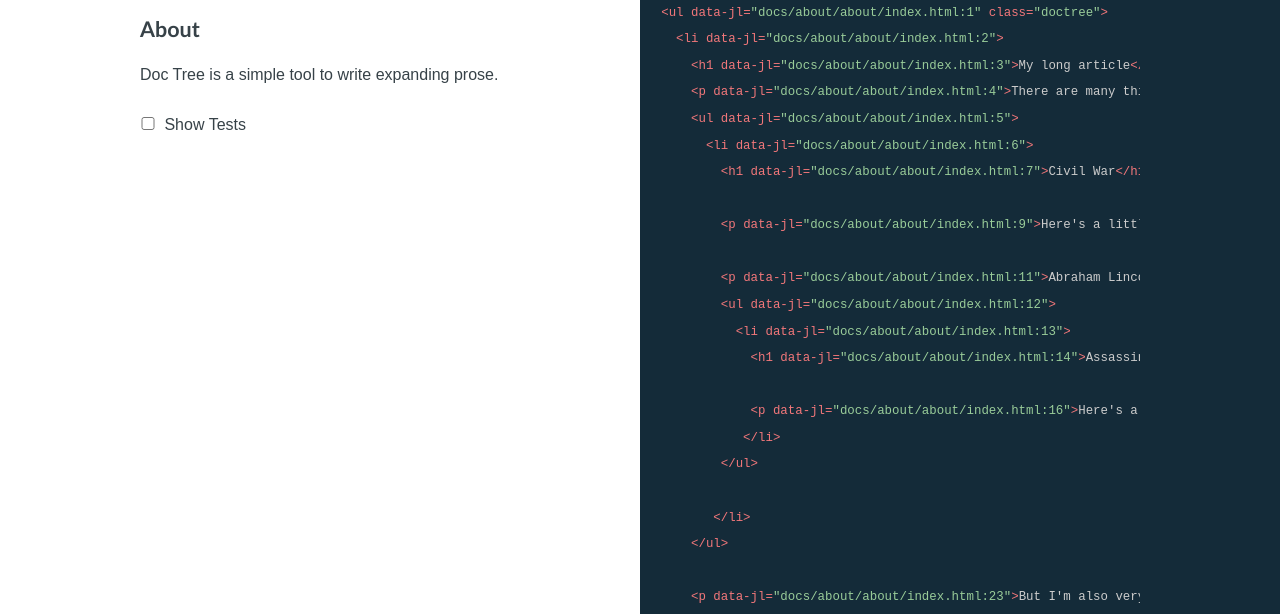
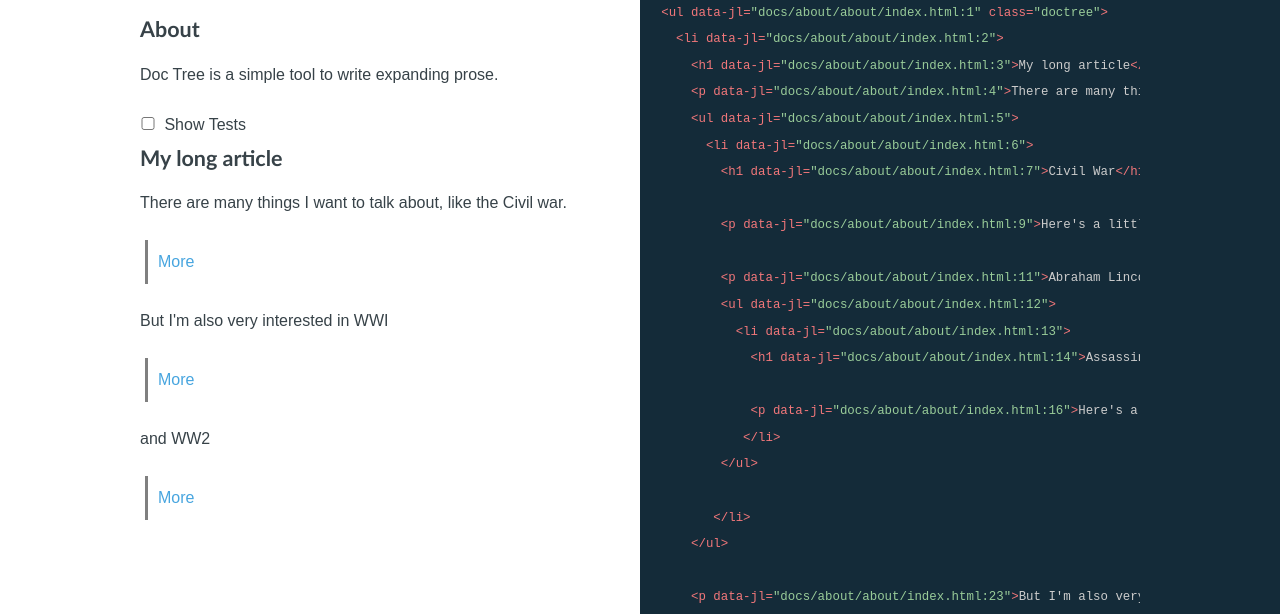
Before and after one commit to adamjgrant/DocTree, a plain HTML site: page index.html in a window 1280 px wide. Shown: the part 170-784 px from the top of the page. Drawn offline with Linux system fonts and the light colour scheme.

Commit message:
Fixing docs

```diff
--- a/docs.js
+++ b/docs.js
@@ -158,3 +158,5 @@ test_sandbox.id = "test-sandbox";
 test_sandbox.style.width = test_sandbox.style.height = 0;
 test_sandbox.style.overflow = "hidden";
 document.body.append(test_sandbox);
+
+docReady();
--- a/docs/about/about/tests.js
+++ b/docs/about/about/tests.js
@@ -2,8 +2,9 @@ doc({
   attach_id: "about/about",
   tests: [
     test("ul structure gets links above nested ULs", () => {
-      const doctree1 = document.getElementById('first_level'),
-            doctree2 = document.getElementById('second');
+      var test_sb  = document.getElementById('test-sandbox'),
+          doctree1 = test_sb.querySelector('#first_level'),
+          doctree2 = test_sb.querySelector('#second');
 
       var links_in_first_level,
           links_in_second_level,
@@ -17,7 +18,7 @@ doc({
             second_level = doctree2.querySelector("#second_level"),
             third_level  = doctree2.querySelector("#third_level");
 
-      const doctrees = document.querySelectorAll(".doctree");
+      const doctrees = test_sb.querySelectorAll(".doctree");
       doctrees.forEach(doctree => {
         new DocTree(doctree);
       });
@@ -36,19 +37,19 @@ doc({
         }
       }
 
-      var first_more_link = document.querySelector("#second #second_level > .doctree-expand");
+      var first_more_link = test_sb.querySelector("#second #second_level > .doctree-expand > a");
       eventFire(first_more_link, "click");
-      name_of_more1_link = Array.prototype.slice.call(first_more_link.parentNode.classList).join(" ");
+      name_of_more1_link = Array.prototype.slice.call(first_more_link.parentNode.parentNode.classList).join(" ");
 
       eventFire(first_more_link, "click");
-      name_of_more1_link2 = Array.prototype.slice.call(first_more_link.parentNode.classList).join(" ");
+      name_of_more1_link2 = Array.prototype.slice.call(first_more_link.parentNode.parentNode.classList).join(" ");
 
-      var second_more_link = document.querySelector("#second #third_level > .doctree-expand");
+      var second_more_link = test_sb.querySelector("#second #third_level > .doctree-expand > a");
       eventFire(second_more_link, "click");
-      name_of_more2_link = Array.prototype.slice.call(second_more_link.parentNode.classList).join(" ");
+      name_of_more2_link = Array.prototype.slice.call(second_more_link.parentNode.parentNode.classList).join(" ");
 
       eventFire(second_more_link, "click");
-      name_of_more2_link2 = Array.prototype.slice.call(second_more_link.parentNode.classList).join(" ");
+      name_of_more2_link2 = Array.prototype.slice.call(second_more_link.parentNode.parentNode.classList).join(" ");
 
       return [
         assert("First level does not have links", links_in_first_level, 0)
--- a/doctree.js
+++ b/doctree.js
@@ -16,21 +16,26 @@ class DocTree {
 
   bind_links() {
     this.sub_sections().forEach(sub_section => {
-      (sub_section => {
-        var expander     = sub_section.parent_element.querySelector("li.doctree-expand"),
+        var expander     = sub_section.parent_element.querySelector(":scope > li.doctree-expand a"),
             clickHandler = (e) => {
+              console.log("click handler fired");
               var link = e.target,
-                  ul   = link.parentNode;
+                  ul   = link.parentNode.parentNode;
 
-              if (Array.prototype.slice.call(ul.classList).indexOf('visible') > -1) {
+              if (ul.classList.contains('visible')) {
                 ul.classList.remove('visible');
               }
               else {
                 ul.classList.add('visible');
               }
+              e.stopPropagation();
+              return e.preventDefault();
             }
+
+      ((sub_section, expander, clickHandler) => {
         expander.addEventListener("click", clickHandler);
-      })(sub_section);
+        console.log(this.parent_element, expander);
+      })(sub_section, expander, clickHandler);
     });
   }
 
@@ -47,7 +52,7 @@ class DocTree {
   }
 
   sub_sections() {
-    if (this.sub_sects) return this.sub_sects;
+    if (!this.sub_sects) {
       this.sub_sects = this.child_nodes().filter(childNode => {
         return (typeof(childNode.querySelectorAll) == 'function');
       }).map(childNode => {
@@ -55,6 +60,7 @@ class DocTree {
       }).flat().flat().map(doc_tree => {
         return new DocTree(doc_tree);
       });
+    }
 
     return this.sub_sects
   }
--- a/index.html
+++ b/index.html
@@ -4,6 +4,7 @@
     <link rel="stylesheet" href="kickstart.min.css">
     <link rel="stylesheet" href="style.css">
     <link rel="stylesheet" href="doctree.css">
+    <script src="doctree.js"></script>
     <meta charset="utf8">
     <meta name="viewport" content="width=device-width, initial-scale=1.0, maximum-scale=1, user-scalable=no">
     <title>Doc Tree</title>
@@ -18,6 +19,7 @@
     <article data-attach="about/about">
       <h1>About</h1>
       <p>Doc Tree is a simple tool to write expanding prose.</p>
+
       <label>
         <input id="show-tests" type="checkbox" />
         Show Tests
@@ -30,9 +32,55 @@
           🔴 <span>0</span> Failing,
         </p>
       </div>
+
+      <ul class="doctree" id="main-example">
+        <li>
+          <h1>My long article</h1>
+          <p>There are many things I want to talk about, like the Civil war.</p>
+          <ul>
+            <li>
+              <h1>Civil War</h1>
+
+              <p>Here's a little bit about the civil war...</p>
+
+              <p>Abraham Lincoln was assassinated, for example</p>
+              <ul>
+                <li>
+                  <h1>Assassination of Abraham Lincoln</h1>
+
+                  <p>Here's a little bit about the assassination of Abraham Lincoln.</p>
+                 </li>
+              </ul>
+
+             </li>
+          </ul>
+
+          <p>But I'm also very interested in WWI</p>
+          <ul>
+            <li>
+              <h1>World War I</h1>
+
+              <p>Here's a little bit about the WWI...</p>
+             </li>
+          </ul>
+
+          <p>and WW2</p>
+          <ul>
+            <li>
+              <h1>World War II</h1>
+
+              <p>Here's a little bit about WWII...</p>
+             </li>
+          </ul>
+        </li>
+      </ul>
+      <script>
+        window.docReady = () => {
+          new DocTree(document.getElementById("main-example"));
+        };
+      </script>
     </article>
 
-    <script src="doctree.js"></script>
     <script src="docs.js"></script>
     <link rel="stylesheet" href="tomorrow-night-eighties.min.css">
     <script src="highlight.js"></script>
```
Lines whose indentation alone changed are shown as unchanged.
